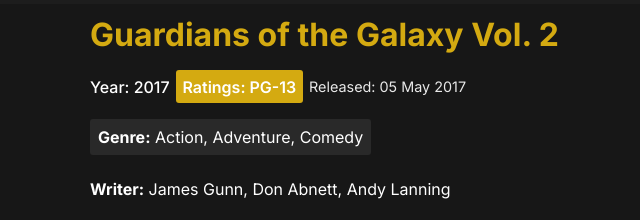
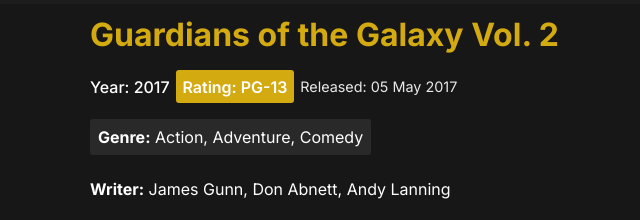
Before and after one commit to Ghanendra26/Moviehunter, a plain HTML site: page index.html in a window 1280 px wide. Shown: the part 152-372 px from the top of the page, 550-1190 px from the left. Drawn offline with Linux system fonts and the light colour scheme.

Commit message:
commited

```diff
--- a/index.html
+++ b/index.html
@@ -55,7 +55,7 @@
                         <h3 class = "movie-title">Guardians of the Galaxy Vol. 2</h3>
                         <ul class = "movie-misc-info">
                             <li class = "year">Year: 2017</li>
-                            <li class = "rated">Ratings: PG-13</li>
+                            <li class = "rated">Rating: PG-13</li>
                             <li class = "released">Released: 05 May 2017</li>
                         </ul>
                         <p class = "genre"><b>Genre:</b> Action, Adventure, Comedy</p>
```
